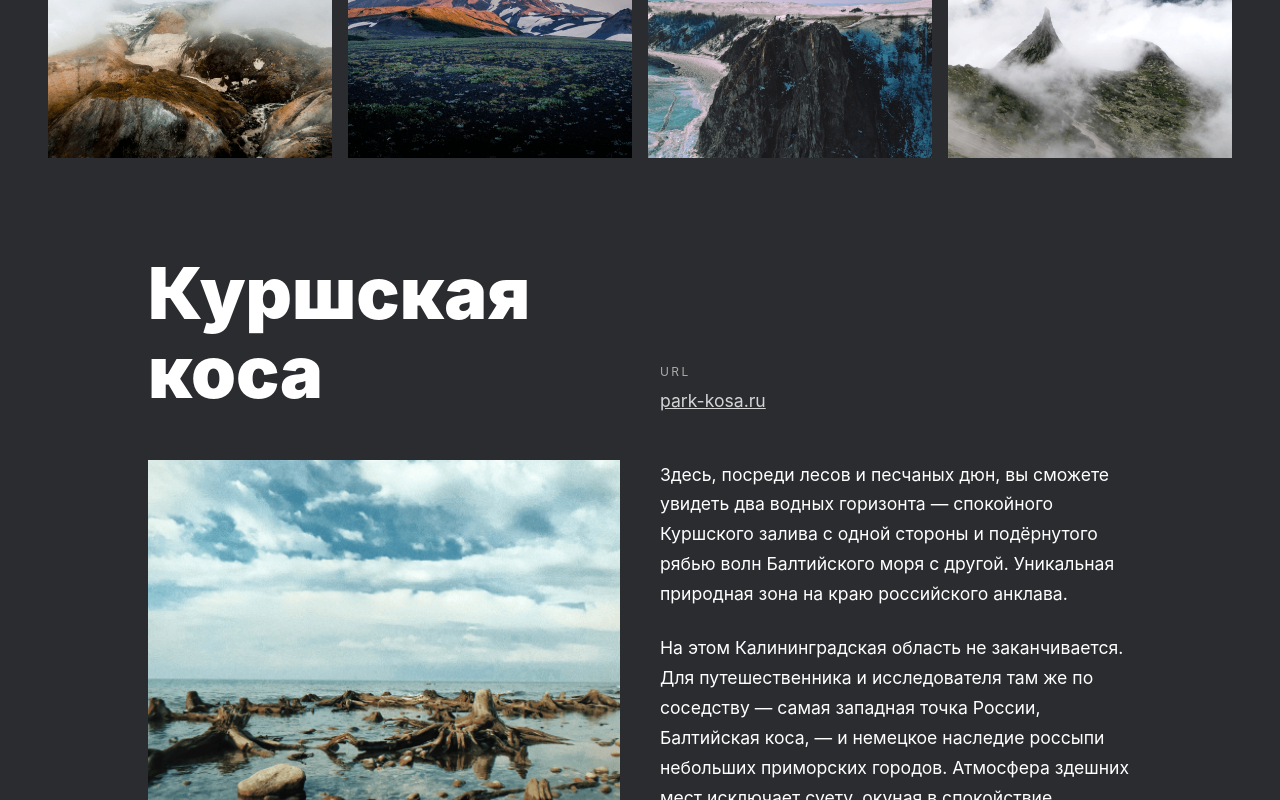
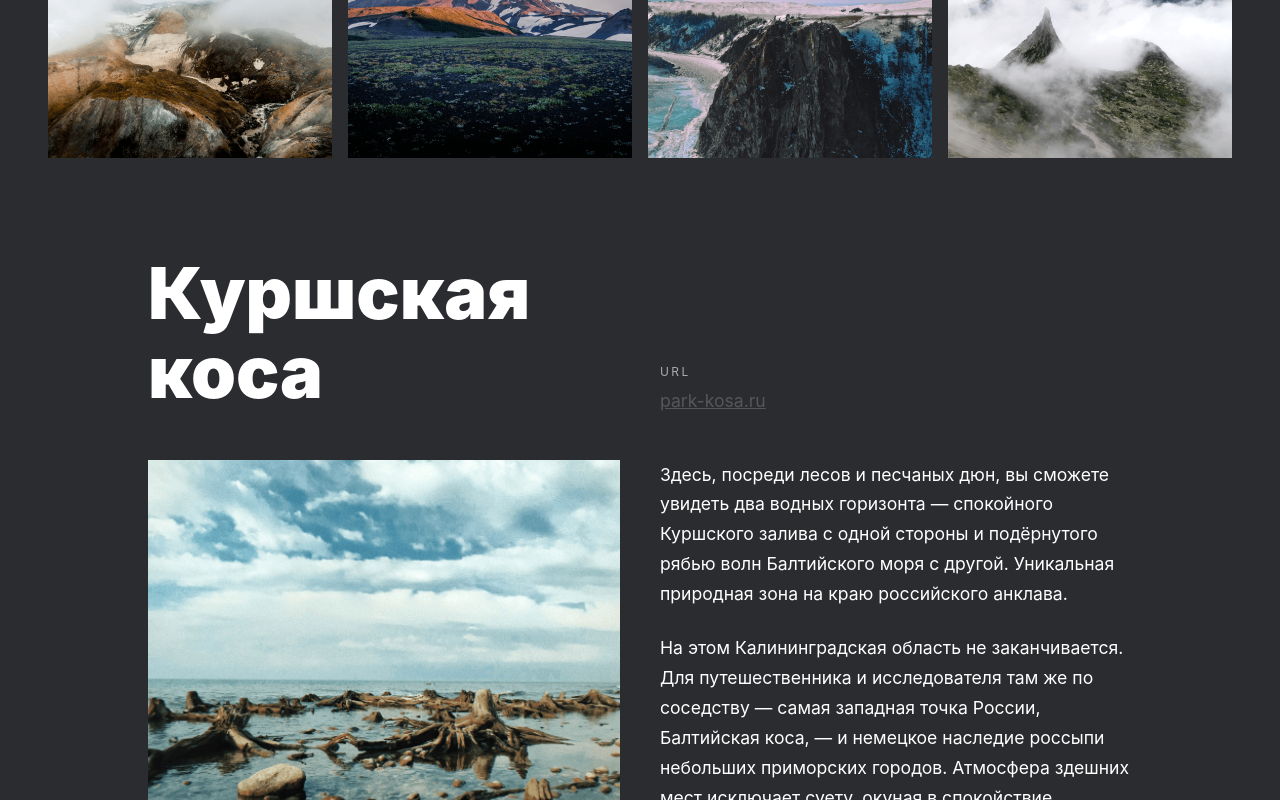
Before and after one commit to cycymah/russian-travel, a plain HTML site: page index.html in a window 1280 px wide. In both pictures the pointer is over the link "park-kosa.ru". Shown: the part 1668-2468 px from the top of the page. Drawn offline with Linux system fonts and the light colour scheme; a web font is replaced by a local one.

Commit message:
Поменял opacity для ссылок

```diff
--- a/blocks/link-animation/link-animation.css
+++ b/blocks/link-animation/link-animation.css
@@ -3,6 +3,6 @@
 }
 
 .link-animation:hover {
-  opacity: .8;
+  opacity: .2;
   transition: opacity 0.5s ease-in-out;
 }
```
